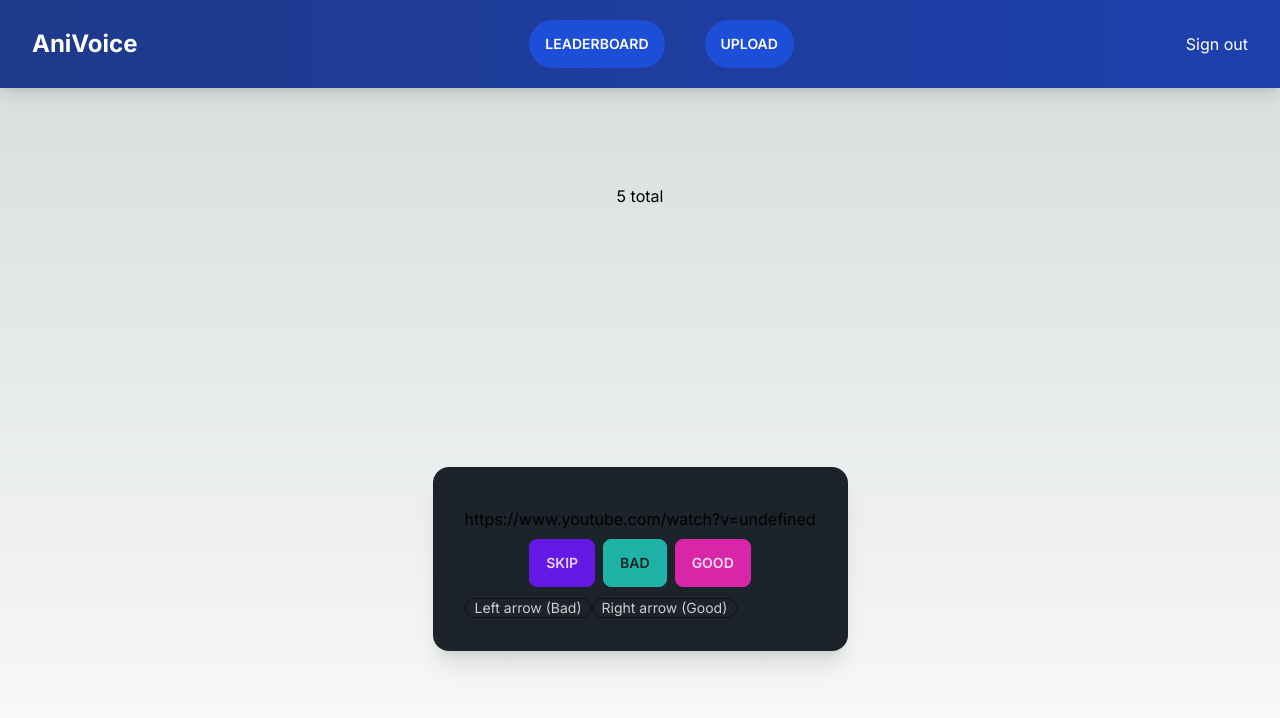
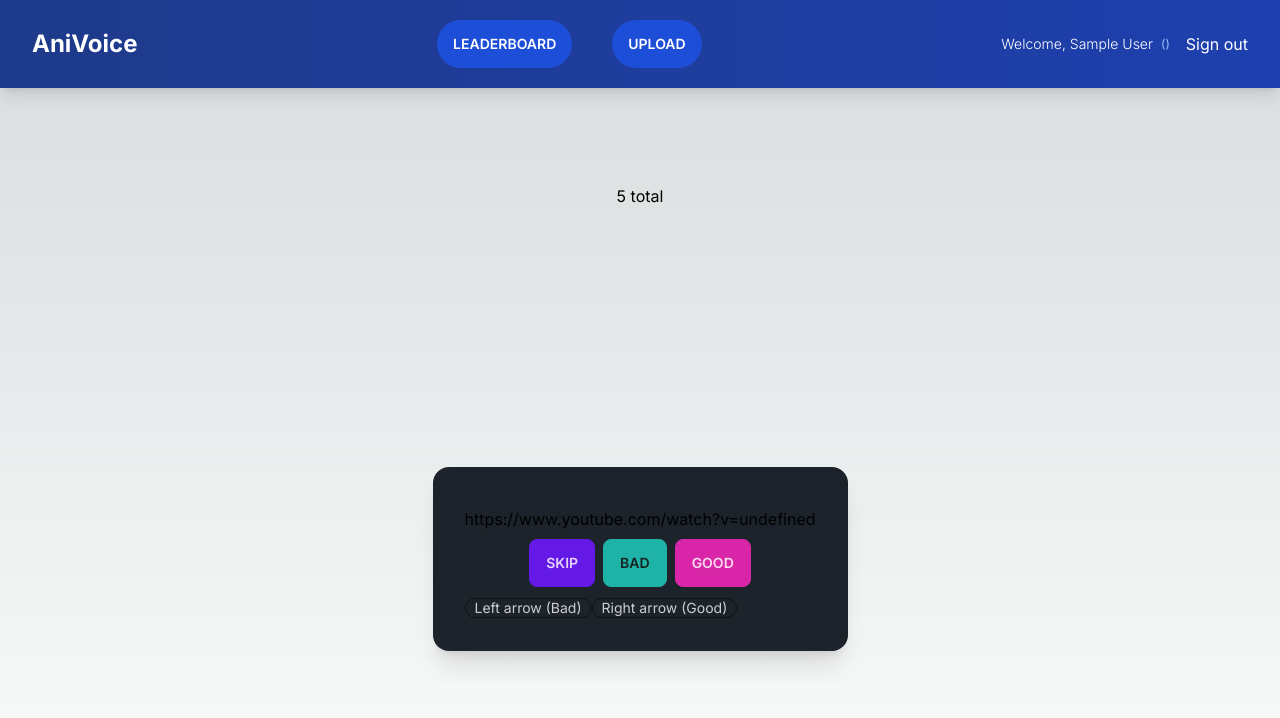
Before and after one commit to UTA-ACL2/Scrape-and-label, a Next.js app: page / in a window 1280 px wide. Shown: the top 718 px of the page. Built offline with nearby package versions, Linux system fonts and the light colour scheme; no server answers; sample sign-in values are in the browser's storage.

Commit message:
Update Navbar.tsx
Re-added the "welcome user" part to navbar

```diff
--- a/app/components/Navbar.tsx
+++ b/app/components/Navbar.tsx
@@ -34,6 +34,7 @@ const Navbar = () => {
           <Link href="/">
             <span className="text-2xl font-bold cursor-pointer hover:text-blue-200 transition duration-300">AniVoice</span>
           </Link>
+
           <div className="flex space-x-8">
             <div className="dropdown dropdown-hover">
               <div tabIndex={0} role="button" className="btn m-1 bg-blue-700 hover:bg-blue-600 text-white border-none rounded-full px-4 py-2 transition duration-300">Leaderboard</div>
@@ -69,9 +70,13 @@ const Navbar = () => {
               </div>
             ) : null}
           </div>
-          <div>
-            <LoginButton session={session} loading={loading} />
-          </div>
+          <div className="flex items-center">
+            <div className="flex items-center mr-4">
+              <span className="text-sm font-light mr-2">Welcome, {session.user?.name || ""}</span>
+              <span className="text-xs text-blue-300">({session.user?.role})</span>
+            </div>
+          <LoginButton session={session} loading={loading} />
+        </div>
         </div>
       )}
     </div>
```
